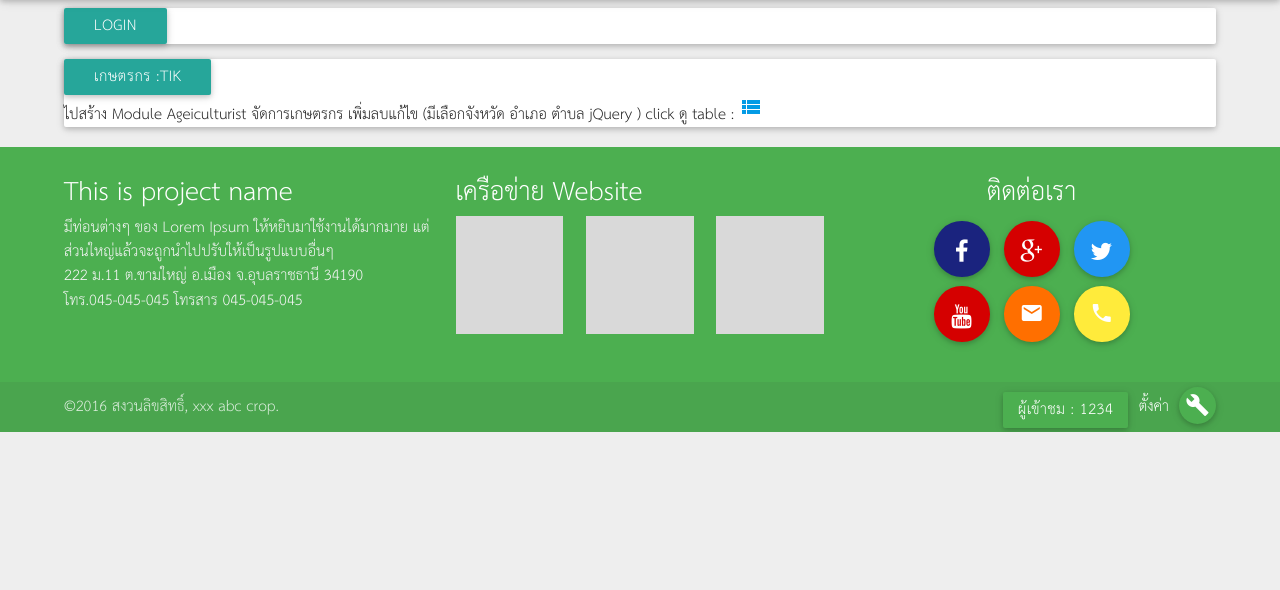
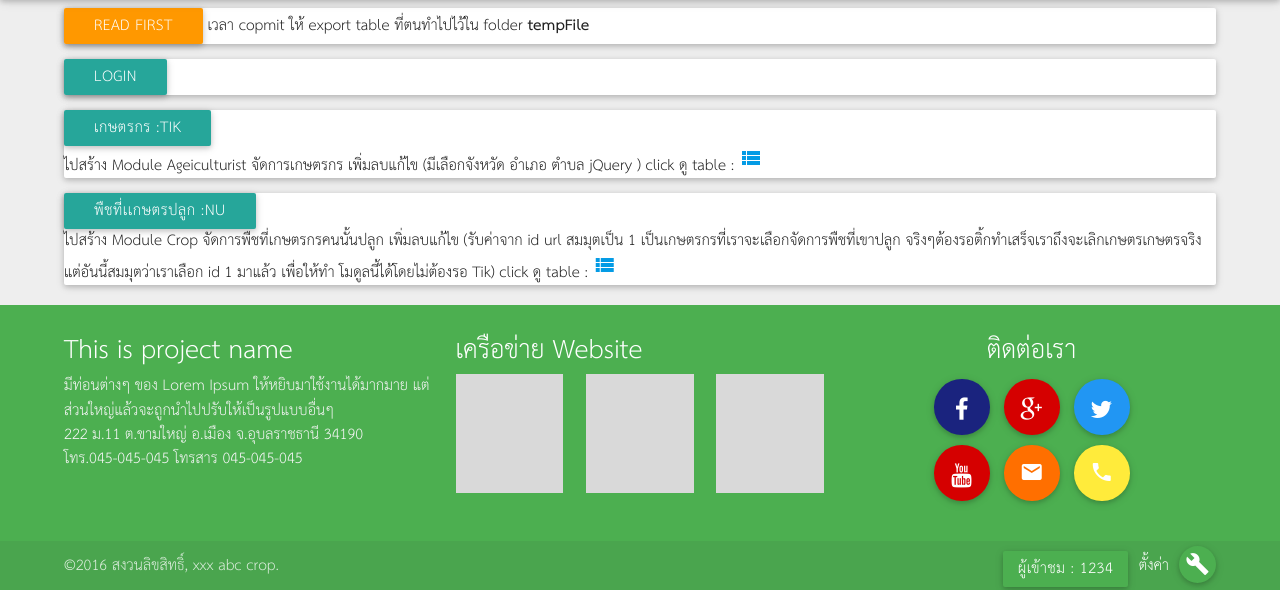
Before and after one commit to pokauxit/CROPNEW, a PHP site: page / in a window 1280 px wide. Shown: the part 64-654 px from the top of the page. Run offline with PHP 8.4, Linux system fonts and the light colour scheme; data that the repository does not hold is empty; some libraries are stand-ins or nearby versions.

Commit message:
แก้ไขเมนู

```diff
--- a/App/Modules/Home/Views/Home.php
+++ b/App/Modules/Home/Views/Home.php
@@ -6,10 +6,16 @@
 ?>
 <div class="container">
 
+    <div class="card">
+            <a href="javascript:;" class="btn orange">Read First</a>
+            เวลา copmit ให้ export table ที่ตนทำไปไว้ใน folder  <b>tempFile</b>
 
+    </div>
      <div class="card">
             <a href="?Login" class="btn">Login</a>
       </div>
+
+
 
      <div class="card">
          <a href="?Ageiculturist" class="btn " >เกษตรกร :TIK</a> <p>ไปสร้าง Module  Ageiculturist   จัดการเกษตรกร เพิ่มลบแก้ไข (มีเลือกจังหวัด อำเภอ ตำบล jQuery )  click ดู table : <a href='#ageiculturist' class="modal-trigger"><i class="material-icons">view_list</i></a>
@@ -22,7 +28,7 @@
              <tr><td>   home_no             </td><td>    บ้านเลขที่	   </td><td>     varchar	50 </td><td>	not null </td></tr>
              <tr><td>   phone_no            </td><td>     หมายเลขโทรศัพท์	   </td><td>     varchar	50 </td><td>	 null </td></tr>
 		<tr><td> agriculturist_name</td><td>	ชื่อเกษตรกร</td><td>	varchar	100 </td><td>	not null </td></tr>
-             <tr><td>   tambon_id	    </td><td>   รหัสจังหวัด	</td><td>	integer  </td><td>	not null  </td></tr>
+             <tr><td>   tambon_id	    </td><td>   รหัสจังหวัด	</td><td>	integer  </td><td>	not null fk ->tumbon  </td></tr>
               </table>
 
                 note: สร้าง module AutoProvince  เพื่อการเลีอกที่อยู่ด้วย  table จังหวัดก็ตามที่ tik ทำมา
@@ -34,6 +40,34 @@
 
 
 
+
+     <div class="card">
+         <a href="?Crop//1" class="btn " >พืชที่เเกษตรปลูก :Nu</a> <p>ไปสร้าง Module  Crop   จัดการพืชที่เกษตรกรคนนั้นปลูก เพิ่มลบแก้ไข (รับค่าจาก id url สมมุตเป็น 1 เป็นเกษตรกรที่เราจะเลือกจัดการพืชที่เขาปลูก จริงๆต้องรอติ้กทำเสร็จเราถึงจะเลิกเกษตรเกษตรจริง แต่อันนี้สมมุตว่าเราเลือก id 1 มาแล้ว เพื่อให้ทำ โมดูลนี้ได้โดยไม่ต้องรอ Tik)  click ดู table : <a href='#crop' class="modal-trigger"><i class="material-icons">view_list</i></a>
+
+            <div  id="crop" class="modal">
+
+               <table class="bordered">
+                   <tr><td >Table: crop</td><td colspan="3">	พืชที่ปลูก </b><br>
+             <tr><td>   crop_id	</td><td>   รหัสพืชที่ปลูก  </td><td>	integer	 </td><td>	pk auto	 </td></tr>
+             <tr><td>   plant_id             </td><td>    รหัสพืช	   </td><td>     integer </td><td>	not null fk->plant</td></tr>
+             <tr><td>   argiculturist_id     </td><td>     รหัสเกษตร	   </td><td>     integer	  </td><td>		not null fk->ageiculturist </td></tr>
+            <tr><td> sunlight  </td><td>	ปริมาณแสง </td><td>	varchar	50  </td><td>	not null </td></tr>
+             <tr><td>   water_source 	    </td><td>   แหล่งน้ำ  	</td><td>	varchar  100   </td><td>	not null  </td></tr>
+             <tr><td>   wind  	    </td><td>   ความเร็วลม    	</td><td>	DOUBLE(7, 3)   </td><td>	not null  </td></tr>
+            <tr><td>   spetial_information   	    </td><td>   ข้อมูลพิเศษ    	</td><td>	varchar  200    </td><td>	not null  </td></tr>
+
+               </table>
+
+                note: ฝากหาหน่วยวัดของความเร็วลมด้วย  เวลาทำฟอร์ม add,edit ให้ใส่ บอกด้านหลัง อ่อ เรื่อง id มีการโยนไปโยนมา เพราะ id ไม่ได้มีแค่ อันเดียวมี id ของเกษตรกรกำกับตลอด อันนี้เดี๋ยวพี่บอกพอถึงตรงนี้ให้ถามครับ
+
+
+                </div>
+      </div>
+
+
+
+
+
 </div>
  <?php
 $template->close();
--- a/nbproject/project.xml
+++ b/nbproject/project.xml
@@ -5,5 +5,8 @@
         <data xmlns="http://www.netbeans.org/ns/php-project/1">
             <name>CROPNEW</name>
         </data>
+        <spellchecker-wordlist xmlns="http://www.netbeans.org/ns/spellchecker-wordlist/1">
+            <word>ง</word>
+        </spellchecker-wordlist>
     </configuration>
 </project>
```
